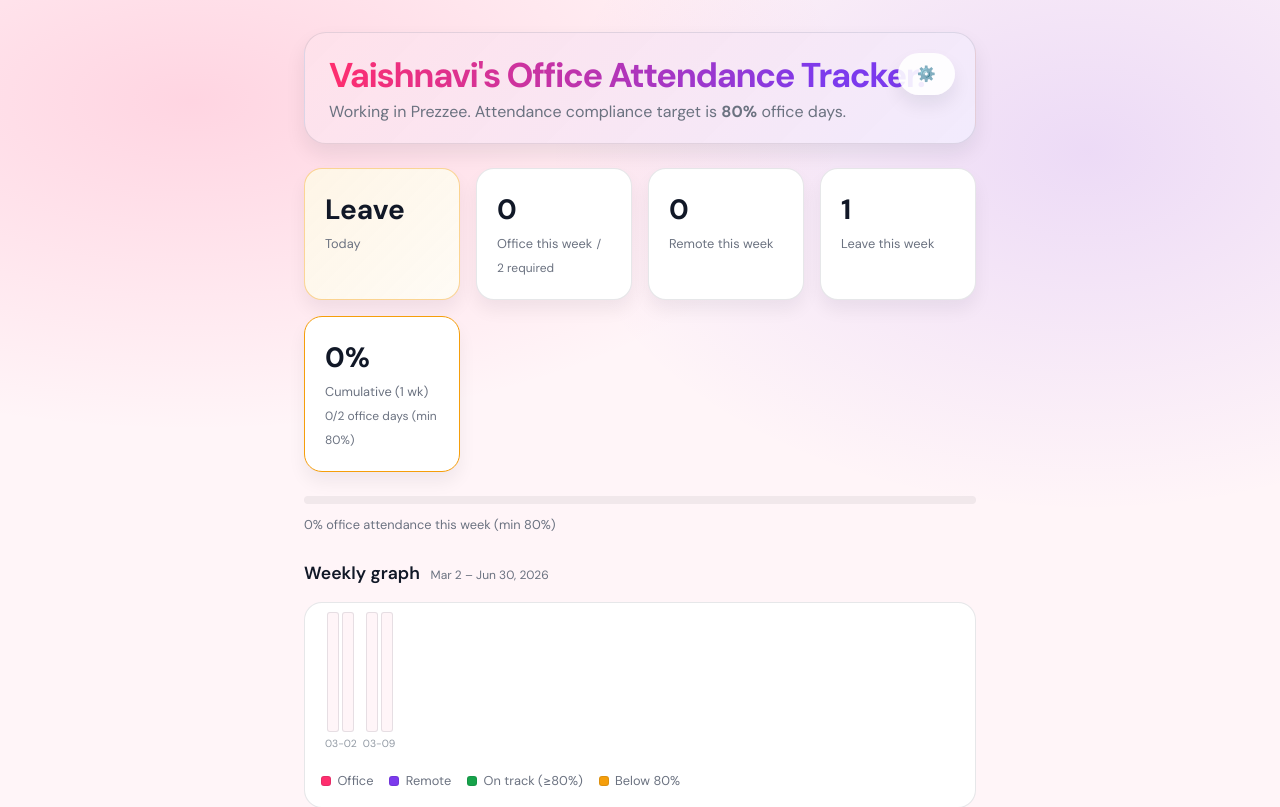
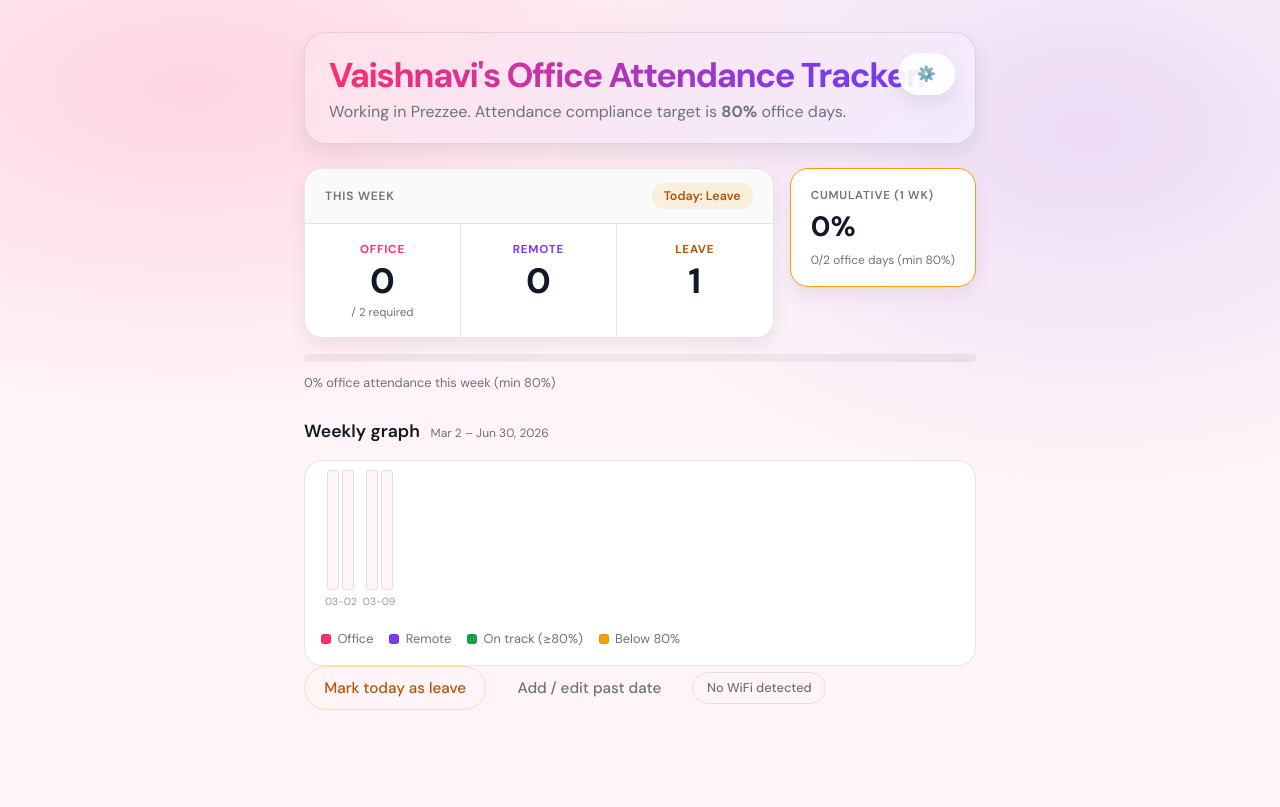
Before and after one commit to Vaishnavi021991/Track_Attendance, a Flask app: page / in a window 1280 px wide. Shown: the top 807 px of the page. Run offline with Flask 3, Linux system fonts and the light colour scheme; data comes from the database, SQL or seed files in the repository; data that the repository does not hold is empty.

Commit message:
Redesign stats as a tabular card layout
- Replace individual stat cards with a single week-summary card showing
  Office / Remote / Leave in three equal columns with coloured headers
- Today's type shown as a pill badge in the card header
- Cumulative card retained alongside as a compact side card

Co-Authored-By: Claude Sonnet 4.6 <noreply@anthropic.com>

```diff
--- a/static/app.js
+++ b/static/app.js
@@ -105,11 +105,10 @@ async function loadStats() {
   document.getElementById("remoteDays").textContent = s.remote_days_this_week;
   document.getElementById("leaveDays").textContent = s.leave_days_this_week;
 
-  const todayCard = document.getElementById("todayCard");
-  const todayStatus = document.getElementById("todayStatus");
   const typeLabels = { office: "Office", remote: "Remote", leave: "Leave" };
-  todayStatus.textContent = typeLabels[s.today_type] || "—";
-  todayCard.className = "stat-card" + (s.today_type ? ` today-${s.today_type}` : "");
+  const badge = document.getElementById("todayBadge");
+  badge.textContent = "Today: " + (typeLabels[s.today_type] || "—");
+  badge.className = "today-pill" + (s.today_type ? ` pill-${s.today_type}` : "");
 
   // Compliance bar: office days only vs required
   const pct = Math.min(100, Math.round((s.office_days_this_week / s.required_per_week) * 100));
--- a/static/style.css
+++ b/static/style.css
@@ -103,17 +103,102 @@ body {
 
 .stats {
     display: grid;
-    grid-template-columns: repeat(auto-fit, minmax(140px, 1fr));
+    grid-template-columns: 1fr auto;
     gap: 1rem;
-    margin-bottom: 1.5rem;
+    margin-bottom: 1rem;
+    align-items: start;
 }
 
+/* ── Week summary (tabular card) ── */
+.week-summary-card {
+    background: var(--surface);
+    border: 1px solid var(--border);
+    border-radius: var(--radius);
+    box-shadow: 0 10px 18px rgba(17, 24, 39, 0.06);
+    overflow: hidden;
+}
+
+.wsc-header {
+    display: flex;
+    justify-content: space-between;
+    align-items: center;
+    padding: 0.85rem 1.25rem;
+    border-bottom: 1px solid var(--border);
+    background: rgba(17, 24, 39, 0.02);
+}
+
+.wsc-title {
+    font-size: 0.75rem;
+    font-weight: 600;
+    text-transform: uppercase;
+    letter-spacing: 0.07em;
+    color: var(--text-muted);
+}
+
+.today-pill {
+    font-size: 0.78rem;
+    font-weight: 600;
+    padding: 0.25rem 0.75rem;
+    border-radius: 999px;
+    background: rgba(17, 24, 39, 0.05);
+    color: var(--text-muted);
+}
+
+.today-pill.pill-office  { background: rgba(255, 46, 110, 0.12); color: var(--accent); }
+.today-pill.pill-remote  { background: rgba(124, 58, 237, 0.12); color: var(--accent-2); }
+.today-pill.pill-leave   { background: rgba(245, 158, 11, 0.12); color: #b45309; }
+
+.wsc-grid {
+    display: grid;
+    grid-template-columns: 1fr 1fr 1fr;
+}
+
+.wsc-col {
+    display: flex;
+    flex-direction: column;
+    align-items: center;
+    padding: 1.1rem 0.75rem 1rem;
+    border-right: 1px solid var(--border);
+    text-align: center;
+    gap: 0.2rem;
+}
+
+.wsc-col:last-child { border-right: none; }
+
+.wsc-label {
+    font-size: 0.72rem;
+    font-weight: 700;
+    text-transform: uppercase;
+    letter-spacing: 0.07em;
+}
+
+.wsc-office { color: var(--accent); }
+.wsc-remote { color: var(--accent-2); }
+.wsc-leave  { color: #b45309; }
+
+.wsc-value {
+    font-size: 2.2rem;
+    font-weight: 700;
+    line-height: 1.1;
+    color: var(--text);
+}
+
+.wsc-sub {
+    font-size: 0.72rem;
+    color: var(--text-muted);
+}
+
+/* ── Cumulative card ── */
 .stat-card {
     background: var(--surface);
     border: 1px solid var(--border);
     border-radius: var(--radius);
-    padding: 1.25rem;
+    padding: 1.1rem 1.25rem;
     box-shadow: 0 10px 18px rgba(17, 24, 39, 0.06);
+    display: flex;
+    flex-direction: column;
+    gap: 0.15rem;
+    min-width: 160px;
 }
 
 .stat-card.stat-primary {
@@ -131,7 +216,10 @@ body {
 }
 
 .stat-label {
-    font-size: 0.8rem;
+    font-size: 0.72rem;
+    font-weight: 600;
+    text-transform: uppercase;
+    letter-spacing: 0.07em;
     color: var(--text-muted);
 }
 
@@ -405,22 +493,6 @@ body {
     background: var(--accent-2);
 }
 
-/* Today stat card states */
-.stat-card.today-office {
-    border-color: rgba(255, 46, 110, 0.35);
-    background: linear-gradient(135deg, rgba(255, 46, 110, 0.12) 0%, rgba(124, 58, 237, 0.08) 100%), var(--surface);
-}
-
-.stat-card.today-remote {
-    border-color: rgba(124, 58, 237, 0.35);
-    background: linear-gradient(135deg, rgba(124, 58, 237, 0.10) 0%, rgba(124, 58, 237, 0.05) 100%), var(--surface);
-}
-
-.stat-card.today-leave {
-    border-color: rgba(245, 158, 11, 0.4);
-    background: linear-gradient(135deg, rgba(245, 158, 11, 0.10) 0%, rgba(245, 158, 11, 0.04) 100%), var(--surface);
-}
-
 /* Type badges in table */
 .type-badge {
     display: inline-block;
--- a/templates/index.html
+++ b/templates/index.html
@@ -20,26 +20,30 @@
         </header>
 
         <section class="stats">
-            <div class="stat-card today-office" id="todayCard">
-                <span class="stat-value" id="todayStatus">—</span>
-                <span class="stat-label">Today</span>
-            </div>
-            <div class="stat-card">
-                <span class="stat-value" id="officeDays">0</span>
-                <span class="stat-label">Office this week</span>
-                <span class="stat-target">/ <span id="requiredDays">2</span> required</span>
-            </div>
-            <div class="stat-card">
-                <span class="stat-value" id="remoteDays">0</span>
-                <span class="stat-label">Remote this week</span>
-            </div>
-            <div class="stat-card">
-                <span class="stat-value" id="leaveDays">0</span>
-                <span class="stat-label">Leave this week</span>
+            <div class="week-summary-card">
+                <div class="wsc-header">
+                    <span class="wsc-title">This week</span>
+                    <span class="today-pill" id="todayBadge">Today: —</span>
+                </div>
+                <div class="wsc-grid">
+                    <div class="wsc-col">
+                        <span class="wsc-label wsc-office">Office</span>
+                        <span class="wsc-value" id="officeDays">0</span>
+                        <span class="wsc-sub">/ <span id="requiredDays">2</span> required</span>
+                    </div>
+                    <div class="wsc-col">
+                        <span class="wsc-label wsc-remote">Remote</span>
+                        <span class="wsc-value" id="remoteDays">0</span>
+                    </div>
+                    <div class="wsc-col">
+                        <span class="wsc-label wsc-leave">Leave</span>
+                        <span class="wsc-value" id="leaveDays">0</span>
+                    </div>
+                </div>
             </div>
             <div class="stat-card" id="cumulativeCard">
+                <span class="stat-label" id="cumulativeLabel">Cumulative office</span>
                 <span class="stat-value" id="cumulativePct">0%</span>
-                <span class="stat-label" id="cumulativeLabel">Cumulative office</span>
                 <span class="stat-target" id="cumulativeDetail">0/0 (min 80%)</span>
             </div>
         </section>
```
